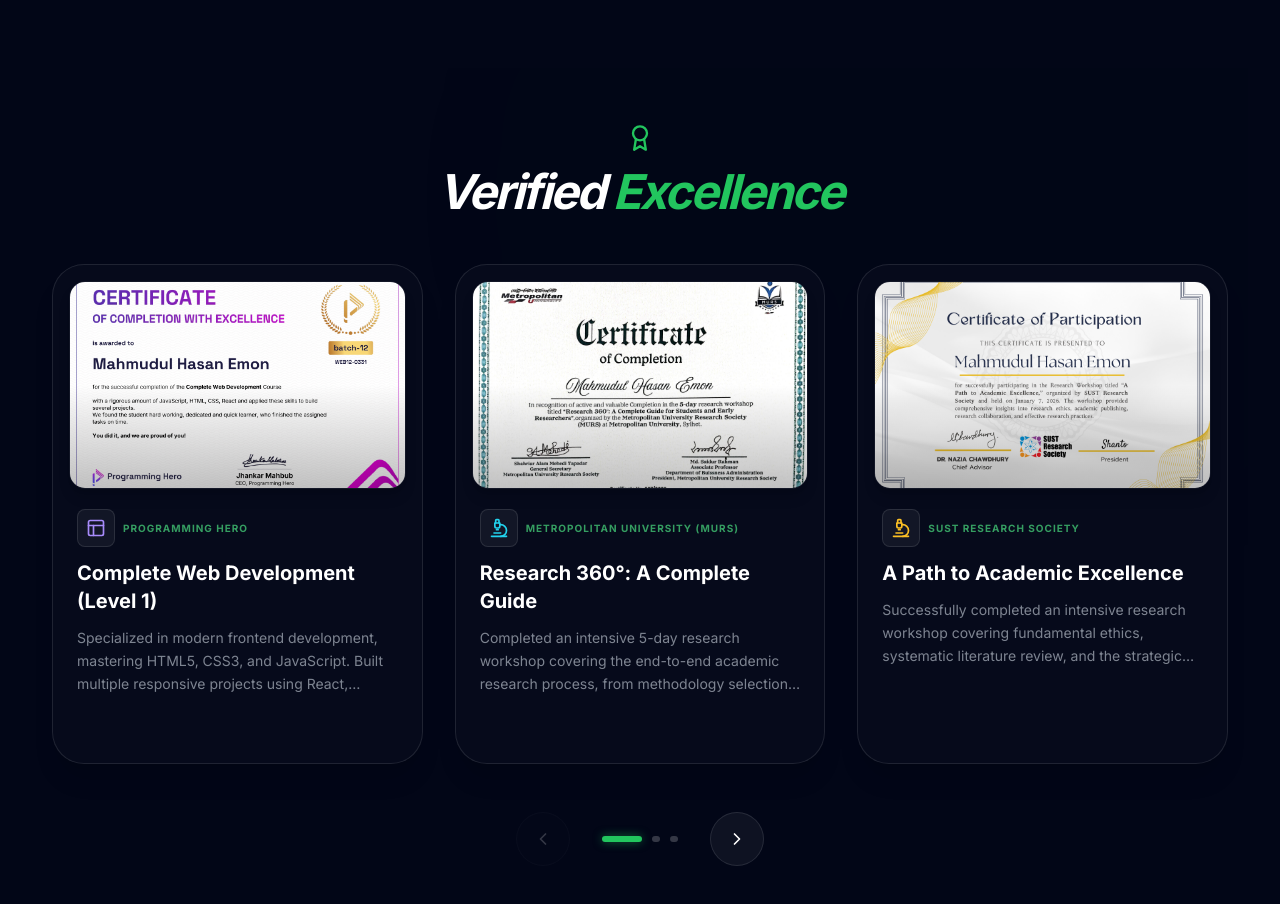
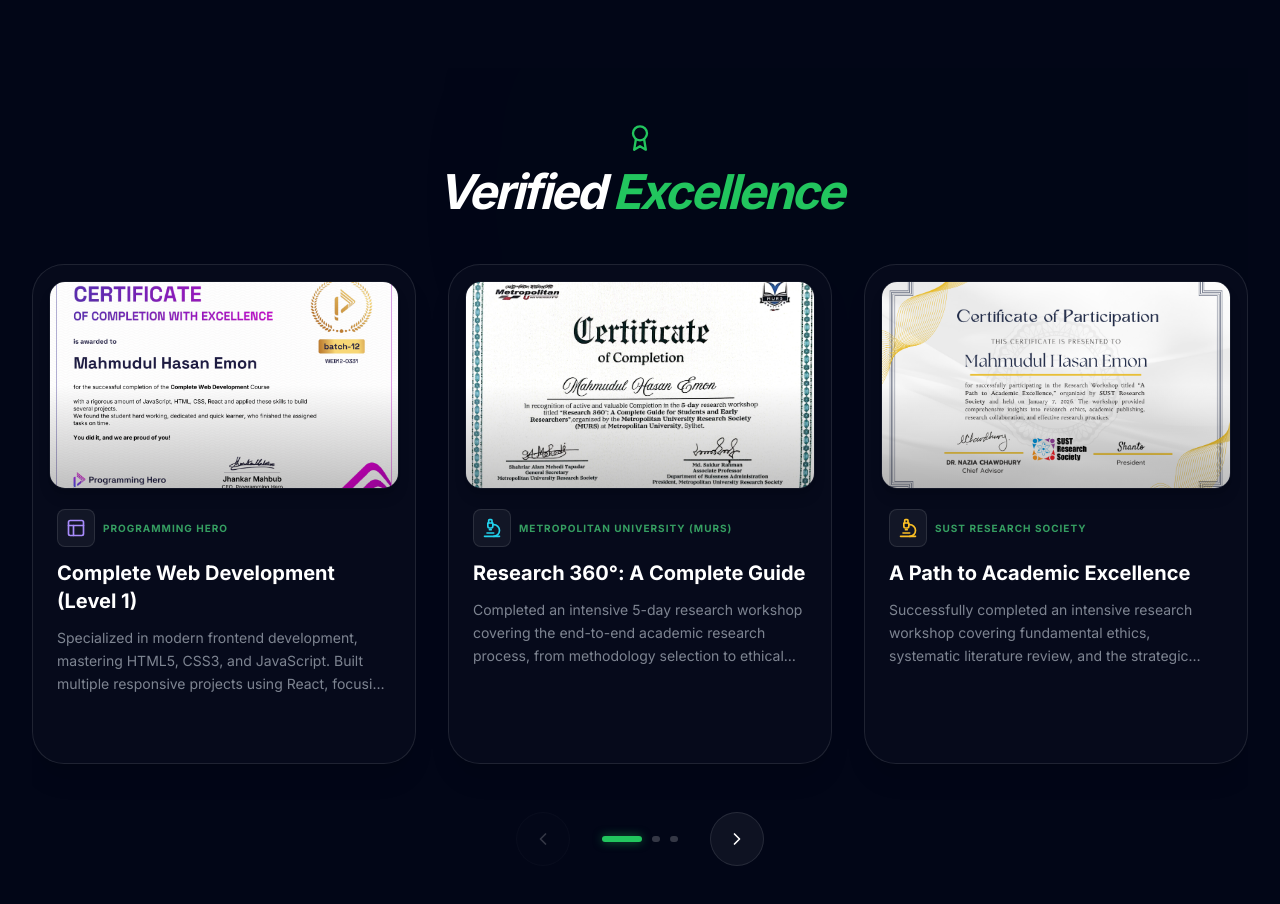
Before and after one commit to emon35410/Portfolio-Emon, a React (Vite) app: page / in a window 1280 px wide. Shown: the part 6100-7004 px from the top of the page. Built offline with nearby package versions, Linux system fonts and the light colour scheme; no server answers; the HTML template or start-up script is replaced by a standard one.

Commit message:
Image size corrected again

```diff
--- a/src/components/Achievements.jsx
+++ b/src/components/Achievements.jsx
@@ -96,7 +96,7 @@
         className="absolute top-[-20%] right-[-10%] w-[70%] h-[70%] bg-green-500/10 blur-[150px] rounded-full pointer-events-none"
       />
 
-      <div className="max-w-7xl mx-auto px-5 relative z-10">
+      <div className="max-w-7xl mx-auto  relative z-10">
         <motion.div
           initial={{ opacity: 0, y: 20 }}
           whileInView={{ opacity: 1, y: 0 }}
```
